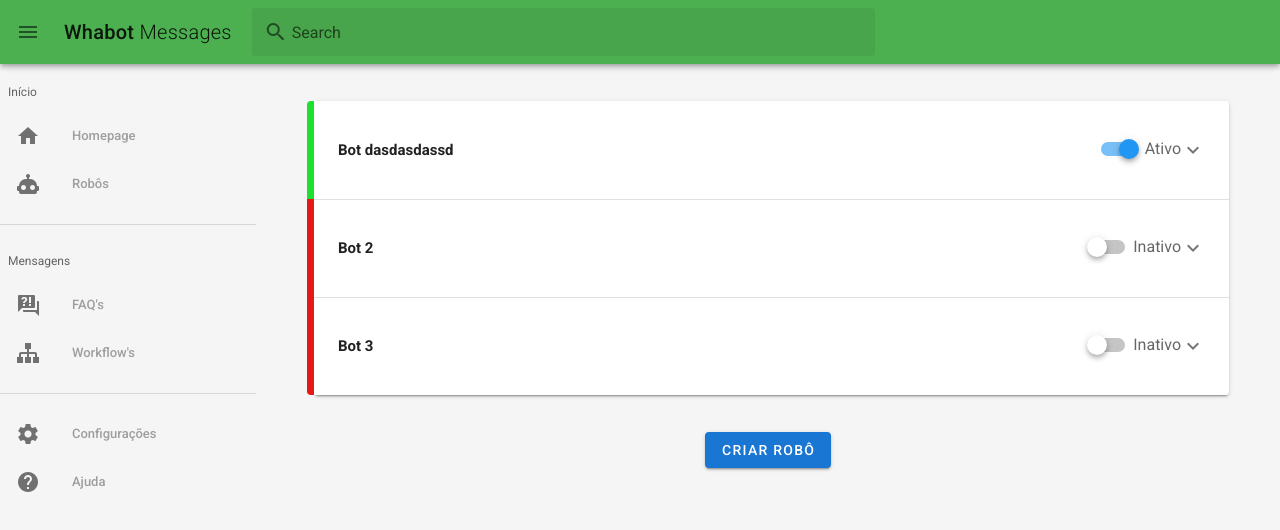
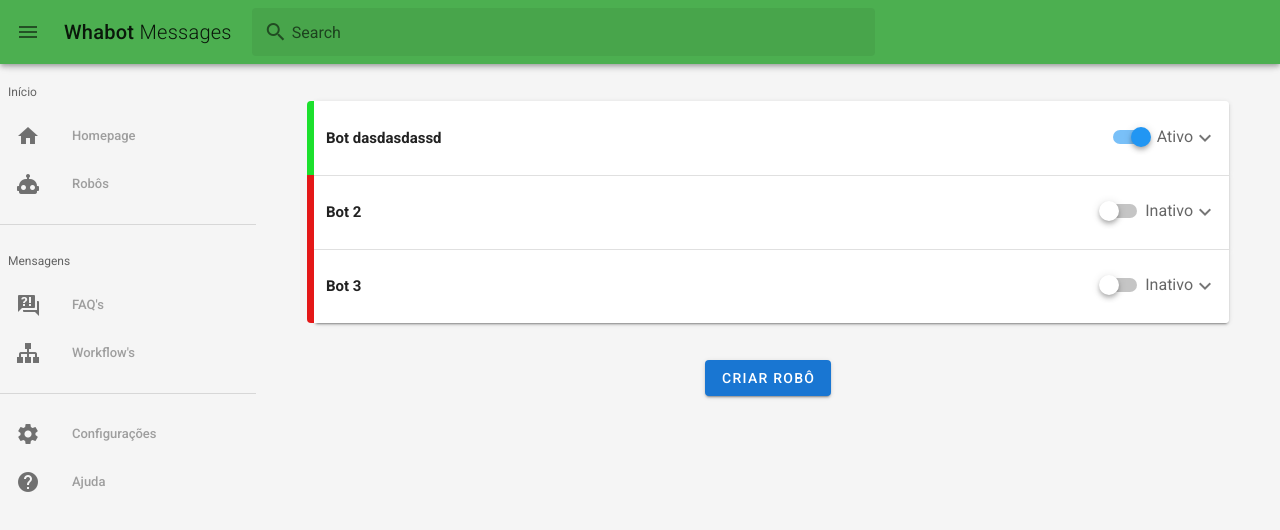
Before and after one commit to sahev/whabot-web, a Vue app: page / in a window 1280 px wide. Shown: the top 530 px of the page. Built offline with nearby package versions, Linux system fonts and the light colour scheme.

Commit message:
update list bots

```diff
--- a/src/components/bots.vue
+++ b/src/components/bots.vue
@@ -11,7 +11,7 @@
       </v-card-title>
       <v-card-text>
         <v-container>
-          <v-form>
+          <v-form lazy-validation>
             <v-row>
               <v-col cols="12" sm="12">
                 <v-text-field
@@ -63,10 +63,10 @@
       <v-card-actions>
         <v-spacer></v-spacer>
         <v-btn color="blue darken-1" text @click="dialog = false">
-          Close
+          Voltar
         </v-btn>
         <v-btn color="blue darken-1" text @click="save">
-          Save
+          Salvar
         </v-btn>
       </v-card-actions>
     </v-card>
--- a/src/components/messages.vue
+++ b/src/components/messages.vue
@@ -7,17 +7,23 @@
           :key="b"
           :class="bot.enabled ? 'enabled' : 'disabled'"
         >
-          <v-expansion-panel-header
-            ><b> {{ bot.name }}</b>
-
+          <v-row>
+            <v-expansion-panel-header>
+              <b> {{ bot.name }}</b>
               <v-layout justify-end>
-              <v-switch color="blue" :input-value="bot.enabled">
+                <v-switch
+                  @click.stop=""
+                  color="blue"
+                  v-model="bot.enabled"
+                  @change="setBotStatus(bot.id, bot.enabled)"
+                >
                   <template v-slot:label>
                     {{ bot.enabled ? "Ativo" : "Inativo" }}
                   </template>
                 </v-switch>
               </v-layout>
             </v-expansion-panel-header>
+          </v-row>
 
           <v-expansion-panel-content>
             {{ bot.desc }}
@@ -42,10 +48,21 @@ export default {
   components: {
     configs,
   },
+  created() {
+    this.getBots();
+  },
   data() {
     return {
       config: false,
-      bots: [
+      bots: [],
+    };
+  },
+  methods: {
+    setBotStatus(i, status) {
+      console.log(i, status);
+    },
+    getBots() {
+      this.bots = [
         {
           id: 1,
           name: "Bot dasdasdassd",
@@ -54,8 +71,8 @@ export default {
         },
         { id: 2, name: "Bot 2", desc: "Restaurante cardápios", enabled: 0 },
         { id: 3, name: "Bot 3", desc: "Ecommerce dúvidas", enabled: 0 },
-      ],
-    };
+      ];
+    },
   },
 };
 </script>
@@ -71,4 +88,18 @@ export default {
   border-left-width: 7px;
   border-left-color: #e41818;
 }
+
+.v-expansion-panel-header:before {
+  background-color: none;
+  border-radius: none;
+  bottom: none;
+  content: none;
+  left: none;
+  opacity: none;
+  pointer-events: none;
+  position: none;
+  right: none;
+  top: none;
+  transition: none;
+}
 </style>
```
Lines whose indentation alone changed are shown as unchanged.
